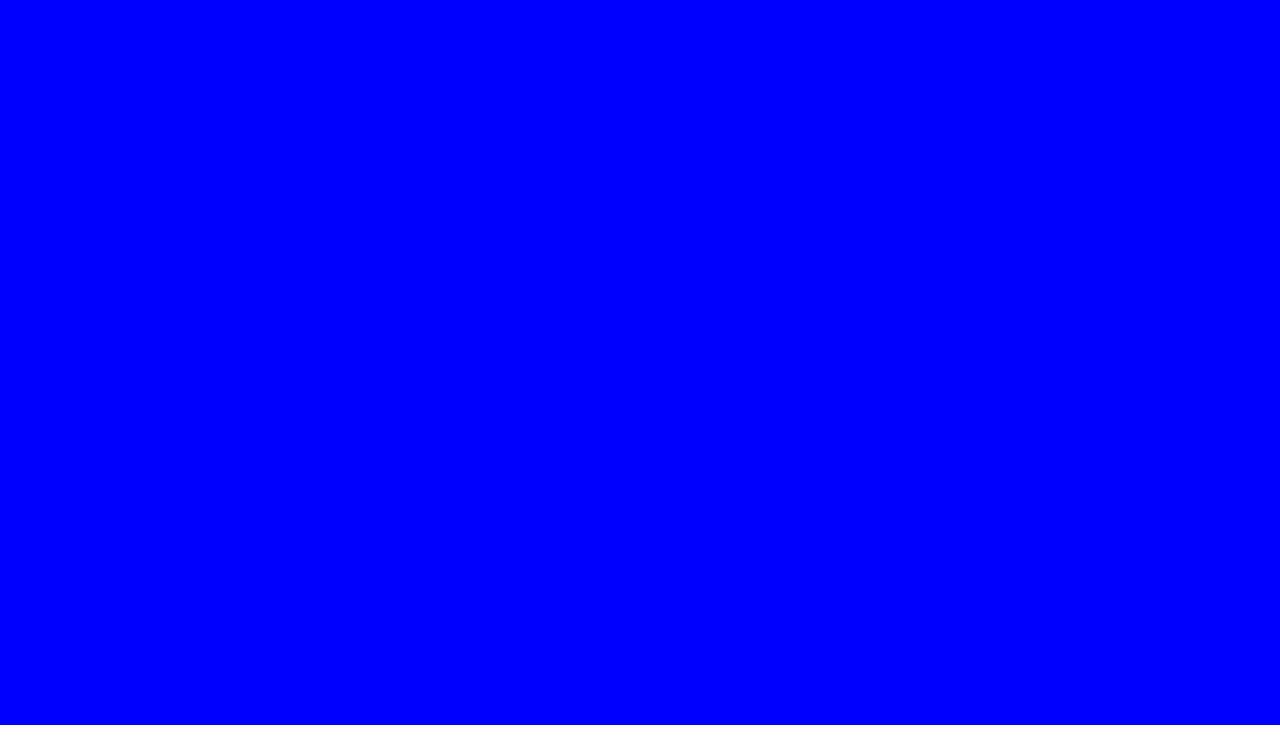
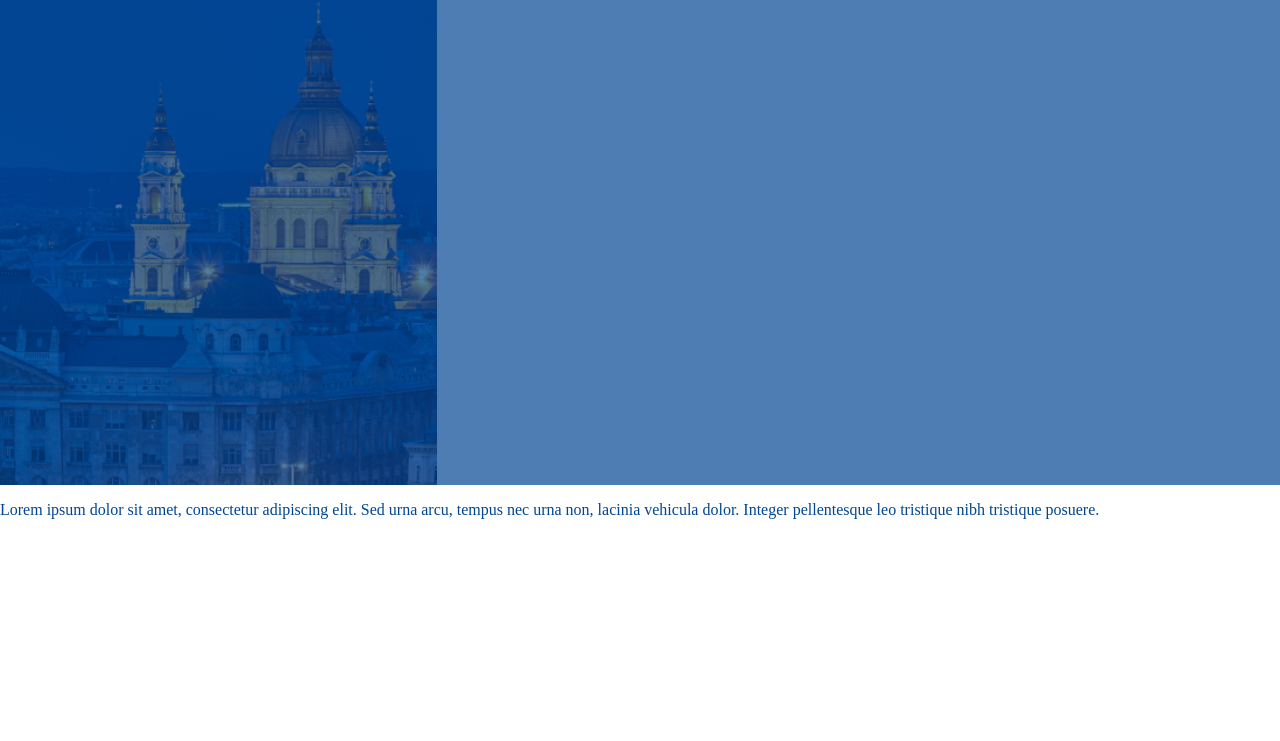
Before and after one commit to Gaben14/BigFish---SiteBuild, a plain HTML site: page index.html in a window 1280 px wide. Shown: the part 75-816 px from the top of the page. Drawn offline with Linux system fonts and the light colour scheme.

Commit message:
header is now finished. Background for main content with opacity done.

```diff
--- a/assets/style.css
+++ b/assets/style.css
@@ -1,15 +1,22 @@
+/* Color variables */
+:root {
+    --main-content-peach: #FFDFBA;
+    --white: #FFFFFF;
+    --secondary-content-blue: #014593;
+
+}
 /* Mobile First - screen sizes will start from mobile and media queries will be adjusted to tablet and desktop sizes */
 html, body {
     min-width: 100%;
     margin: 0;
     padding: 0;
+    font-size: 16px;
 }
 
 .main-container {
     max-width: 100%;
     /* max-height: 100vh; */
     height: 100vh;
-    background: blue;
 }
 
 /* Sticky header */
@@ -38,3 +45,21 @@ header {
 .icon-container img{
     display: block; /*Getting rid of the white space between the images.*/
 }
+
+.main-content {
+    height: 70%;
+    /* Adding linear-gradient to have the necessary opacity over the background.*/
+    background:
+    linear-gradient(rgba(1, 69, 147, 0.7),rgba(1, 69, 147, 0.7)),
+    url(background/picture-bg-phone.jpg);
+    background-repeat: no-repeat;
+    background-attachment: fixed;
+    /* using contain instead of cover to have the image better scaled. */
+    background-size: contain;
+}
+
+.secondary-content {
+    height: 30%;
+    background: var(--white);
+    color: var(--secondary-content-blue);
+}
--- a/index.html
+++ b/index.html
@@ -37,7 +37,11 @@
         </main>
 
         <div class="secondary-content">
-
+            <p>
+                Lorem ipsum dolor sit amet, consectetur adipiscing elit. Sed urna arcu,
+                tempus nec urna non, lacinia vehicula dolor.
+                Integer pellentesque leo tristique nibh tristique posuere.
+            </p>
         </div>
     </div>
 </body>
```
